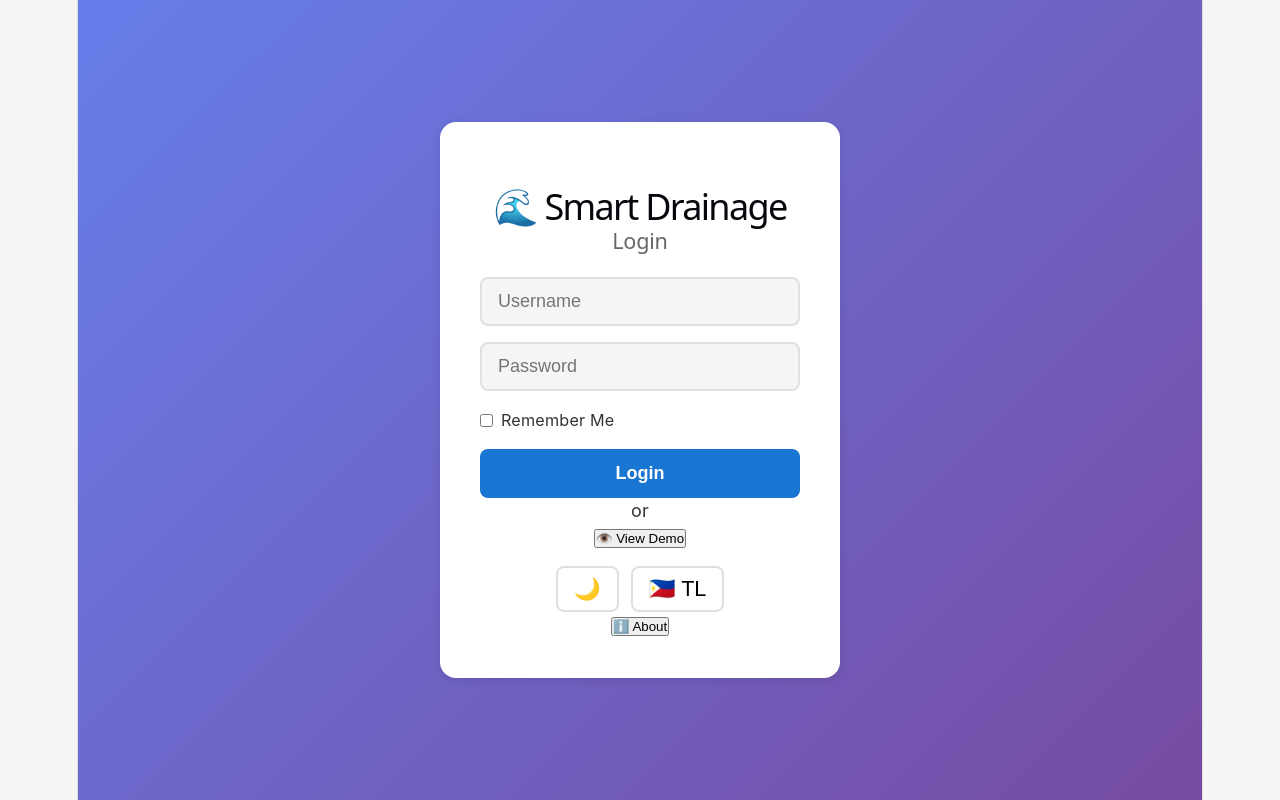
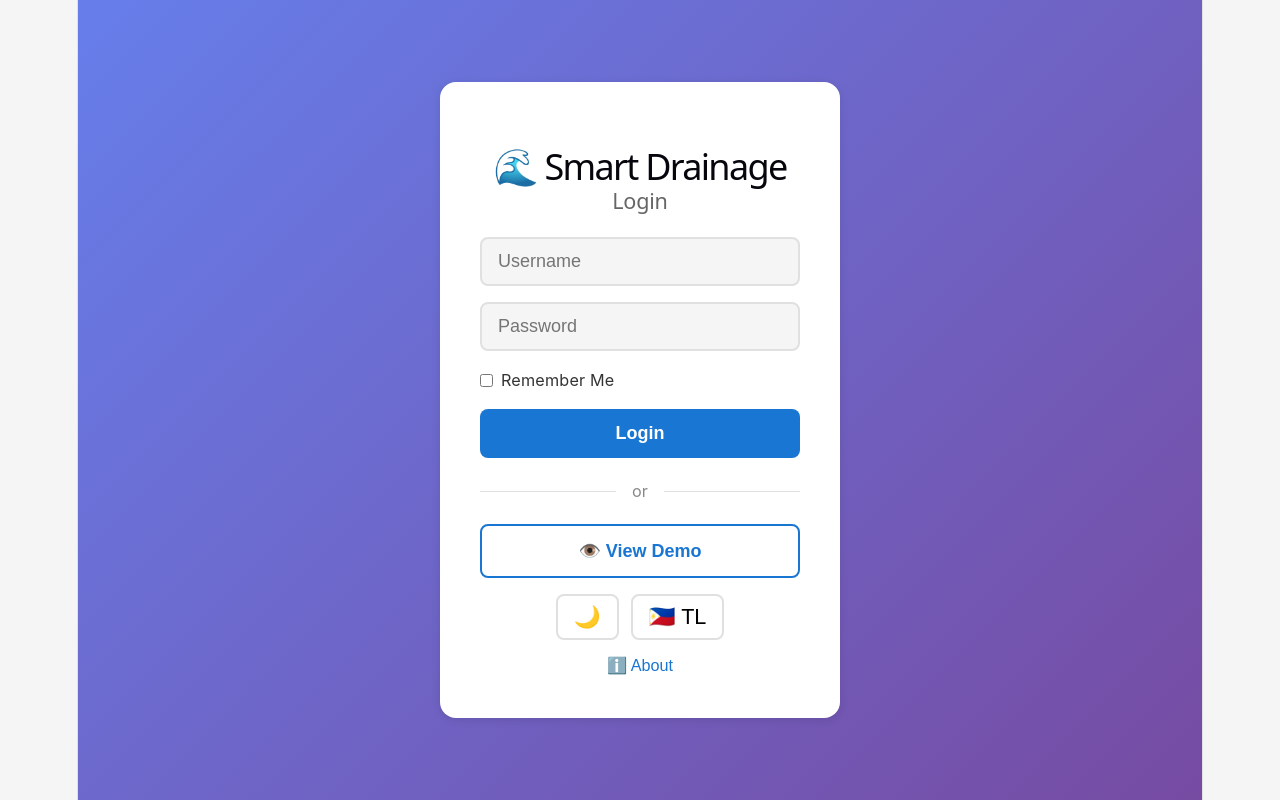
Before and after one commit to vclarencejohn-png/smart-drainage, a React (Vite) app in the folder frontend/: page / in a window 1280 px wide. Built offline with nearby package versions, Linux system fonts and the light colour scheme.

Commit message:
Add stuck mode timer and offline detection styles

```diff
--- a/frontend/src/App.css
+++ b/frontend/src/App.css
@@ -802,3 +802,202 @@ body {
     max-width: none;
   }
 }
+
+/* ===== STUCK MODE TIMER CARDS ===== */
+.stuck-countdown-card {
+  border-left: 4px solid var(--warning) !important;
+}
+.stuck-countdown-card .countdown-number {
+  color: var(--warning);
+}
+
+.stuck-active-card {
+  border-left: 4px solid var(--danger) !important;
+}
+.stuck-active-card .big-number {
+  color: var(--danger);
+}
+
+.resume-countdown-card {
+  border-left: 4px solid var(--success) !important;
+}
+.resume-countdown-card .countdown-number {
+  color: var(--success);
+}
+
+/* Timer progress bar */
+.timer-bar {
+  width: 100%;
+  height: 6px;
+  background: var(--border);
+  border-radius: 3px;
+  margin-top: 8px;
+  overflow: hidden;
+}
+
+.timer-progress {
+  height: 100%;
+  background: var(--warning);
+  border-radius: 3px;
+  transition: width 1s linear;
+}
+
+.timer-progress.stuck {
+  background: var(--danger);
+}
+
+.timer-progress.resume {
+  background: var(--success);
+}
+
+/* ===== DEVICE OFFLINE BANNER ===== */
+.device-offline {
+  background: var(--danger) !important;
+  color: white !important;
+  font-weight: bold;
+}
+
+/* ===== DEMO MODE ===== */
+.demo-banner {
+  background: linear-gradient(135deg, #667eea 0%, #764ba2 100%);
+  color: white;
+  padding: 12px 24px;
+  text-align: center;
+  font-weight: 600;
+  display: flex;
+  justify-content: center;
+  align-items: center;
+  gap: 16px;
+}
+
+.demo-exit {
+  background: rgba(255,255,255,0.2);
+  border: none;
+  color: white;
+  padding: 6px 12px;
+  border-radius: 8px;
+  cursor: pointer;
+  font-size: 0.85rem;
+}
+
+.demo-exit:hover {
+  background: rgba(255,255,255,0.3);
+}
+
+.demo-badge {
+  font-size: 0.75rem;
+  padding: 4px 12px;
+  background: var(--warning);
+  color: white;
+  border-radius: 20px;
+  margin-left: 8px;
+}
+
+.demo-info-card {
+  background: linear-gradient(135deg, rgba(102,126,234,0.1) 0%, rgba(118,75,162,0.1) 100%);
+  border: 2px solid #667eea;
+  border-radius: 12px;
+  padding: 20px;
+  margin-bottom: 24px;
+}
+
+.demo-info-card h3 {
+  margin-bottom: 8px;
+  color: #667eea;
+}
+
+/* ===== ABOUT MODAL ===== */
+.about-modal {
+  max-height: 80vh;
+  overflow-y: auto;
+}
+
+.about-content ul {
+  margin-left: 20px;
+  margin-bottom: 16px;
+}
+
+.about-content li {
+  margin-bottom: 4px;
+}
+
+/* ===== LOGIN DIVIDER ===== */
+.login-divider {
+  display: flex;
+  align-items: center;
+  margin: 20px 0;
+  color: #888;
+}
+
+.login-divider::before,
+.login-divider::after {
+  content: '';
+  flex: 1;
+  height: 1px;
+  background: var(--border);
+}
+
+.login-divider span {
+  padding: 0 16px;
+  font-size: 0.9rem;
+}
+
+.demo-btn {
+  width: 100%;
+  padding: 14px;
+  background: var(--card-bg);
+  color: var(--primary);
+  border: 2px solid var(--primary);
+  border-radius: 8px;
+  font-size: 1rem;
+  font-weight: 600;
+  cursor: pointer;
+  transition: all 0.2s;
+}
+
+.demo-btn:hover {
+  background: var(--primary);
+  color: white;
+}
+
+.about-link {
+  background: none;
+  border: none;
+  color: var(--primary);
+  cursor: pointer;
+  font-size: 0.9rem;
+  margin-top: 16px;
+}
+
+.about-link:hover {
+  text-decoration: underline;
+}
+
+/* ===== POWER CARD ===== */
+.power-card {
+  text-align: left !important;
+}
+
+.power-info {
+  display: flex;
+  flex-direction: column;
+  gap: 8px;
+}
+
+.power-row {
+  display: flex;
+  align-items: center;
+  gap: 8px;
+  font-size: 0.9rem;
+}
+
+.power-icon {
+  font-size: 1.2rem;
+}
+
+.power-note {
+  font-size: 0.8rem;
+  color: #888;
+  margin-top: 4px;
+  font-style: italic;
+}
```
